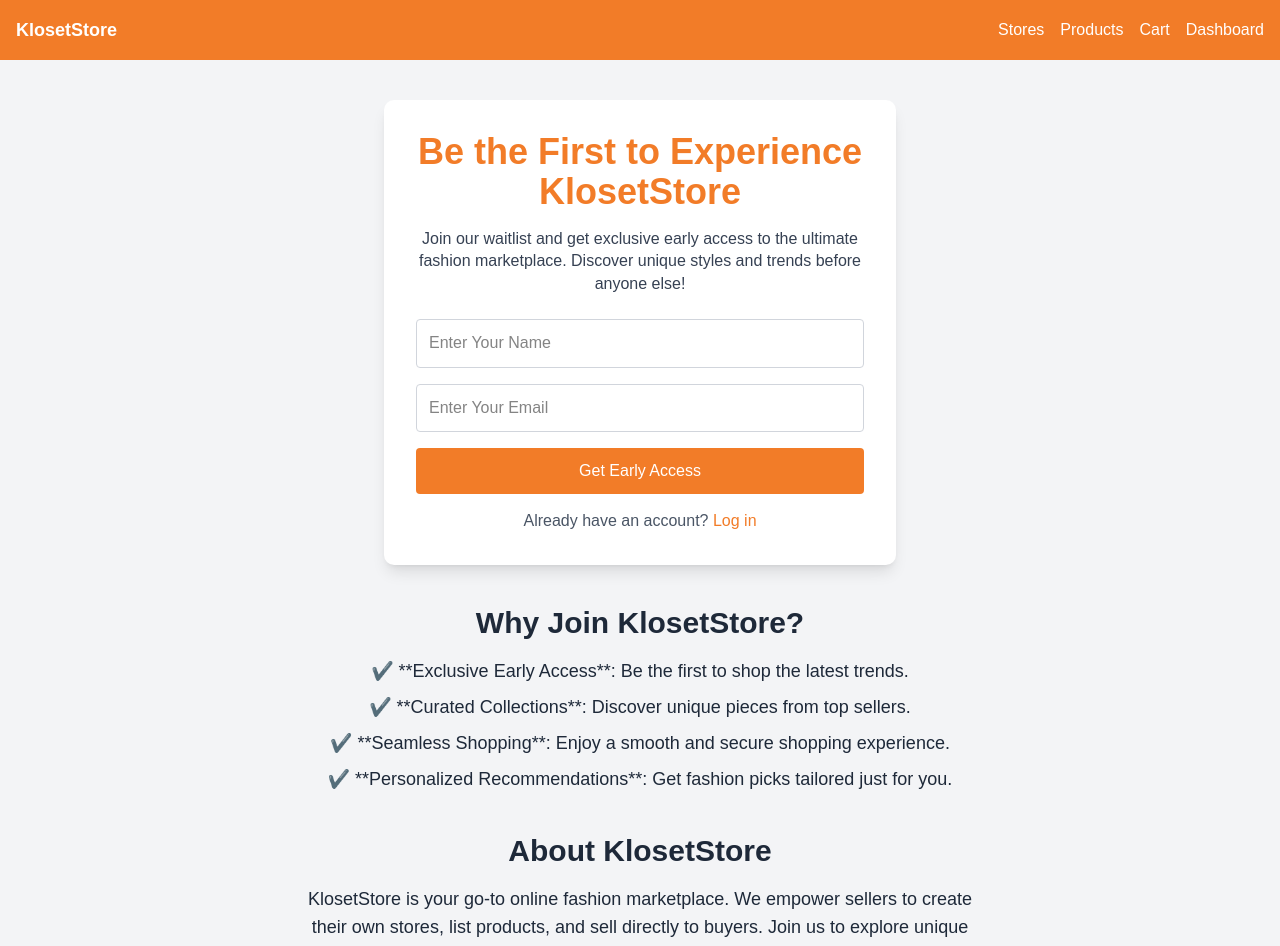
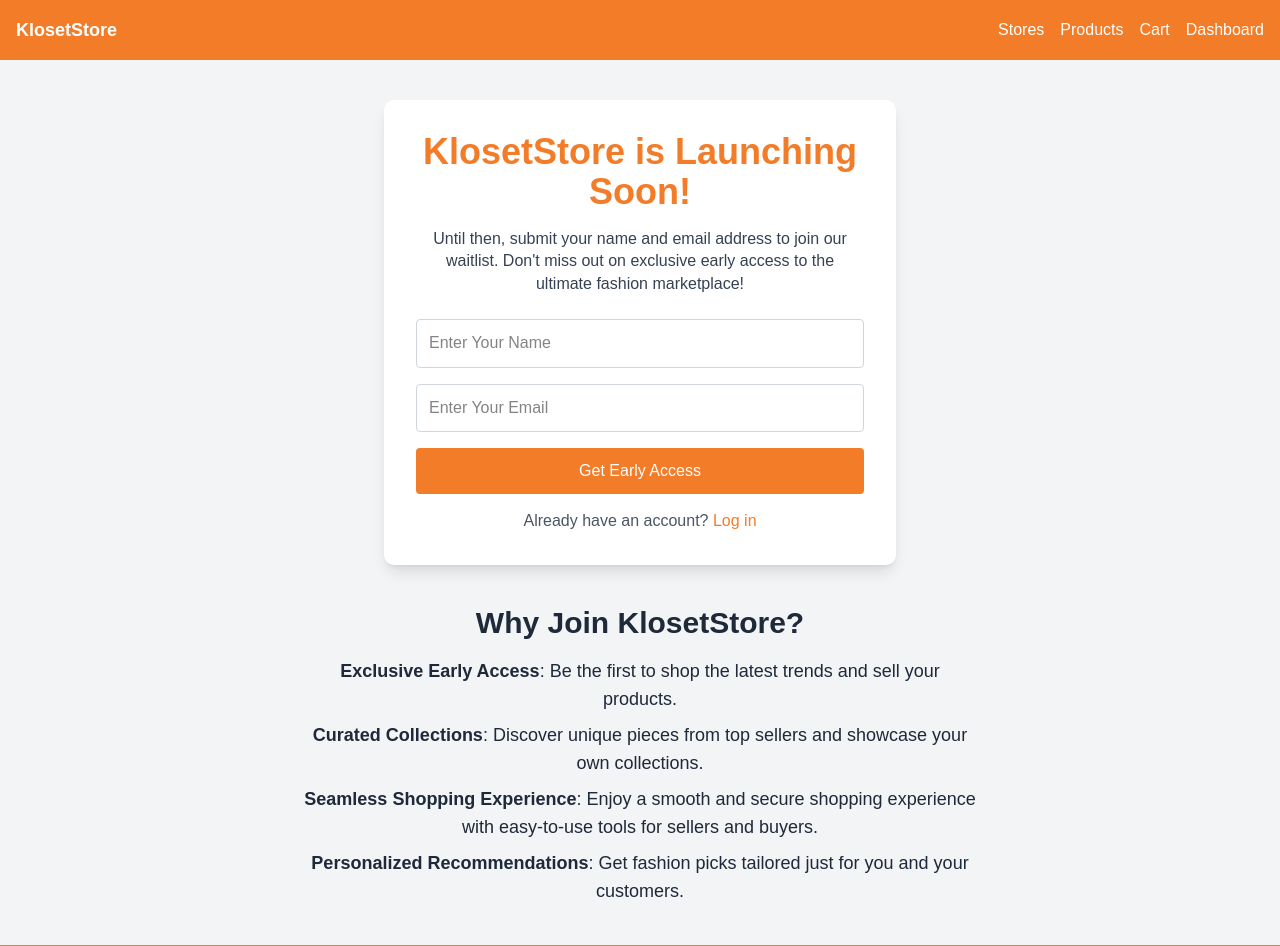
Before and after one commit to DevTaiwo18/klosetstore-frontend, a React (Vite) app: page / in a window 1280 px wide. Shown: the top 946 px of the page. Built offline with nearby package versions, Linux system fonts and the light colour scheme.

Commit message:
added FOMO marketing wordings to waitlist page

```diff
--- a/src/pages/WaitlistPage.jsx
+++ b/src/pages/WaitlistPage.jsx
@@ -1,4 +1,4 @@
- import Navbar from '../components/Navbar';
+import Navbar from '../components/Navbar';
 import Footer from '../components/Footer';
 
 const WaitlistPage = () => {
@@ -7,8 +7,8 @@ const WaitlistPage = () => {
       <Navbar />
       <div className="flex-grow flex flex-col justify-center items-center bg-gray-100 py-10">
         <div className="bg-white p-8 rounded-lg shadow-lg max-w-lg w-full">
-          <h1 className="text-4xl font-bold mb-4 text-center" style={{ color: '#F27C28' }}>Be the First to Experience KlosetStore</h1>
-          <p className="mb-6 text-center text-gray-700">Join our waitlist and get exclusive early access to the ultimate fashion marketplace. Discover unique styles and trends before anyone else!</p>
+          <h1 className="text-4xl font-bold mb-4 text-center" style={{ color: '#F27C28' }}>KlosetStore is Launching Soon!</h1>
+          <p className="mb-6 text-center text-gray-700">Until then, submit your name and email address to join our waitlist. Don&apos;t miss out on exclusive early access to the ultimate fashion marketplace!</p>
           <form className="space-y-4">
             <input
               type="text"
@@ -35,17 +35,12 @@ const WaitlistPage = () => {
         <div className="text-center text-gray-800 mt-10 max-w-2xl">
           <h2 className="text-3xl font-bold">Why Join KlosetStore?</h2>
           <ul className="mt-4 space-y-2 text-lg">
-            <li>✔️ **Exclusive Early Access**: Be the first to shop the latest trends.</li>
-            <li>✔️ **Curated Collections**: Discover unique pieces from top sellers.</li>
-            <li>✔️ **Seamless Shopping**: Enjoy a smooth and secure shopping experience.</li>
-            <li>✔️ **Personalized Recommendations**: Get fashion picks tailored just for you.</li>
+            <li><strong>Exclusive Early Access</strong>: Be the first to shop the latest trends and sell your products.</li>
+            <li><strong>Curated Collections</strong>: Discover unique pieces from top sellers and showcase your own collections.</li>
+            <li><strong>Seamless Shopping Experience</strong>: Enjoy a smooth and secure shopping experience with easy-to-use tools for sellers and buyers.</li>
+            <li><strong>Personalized Recommendations</strong>: Get fashion picks tailored just for you and your customers.</li>
           </ul>
         </div>
-        <div className="text-center text-gray-800 mt-10 max-w-2xl">
-          <h2 className="text-3xl font-bold">About KlosetStore</h2>
-          <p className="mt-4 text-lg">KlosetStore is your go-to online fashion marketplace. We empower sellers to create their own stores, list products, and sell directly to buyers. Join us to explore unique fashion and effortlessly manage your store.</p>
-        </div>
-
 
       </div>
       <Footer />
```
